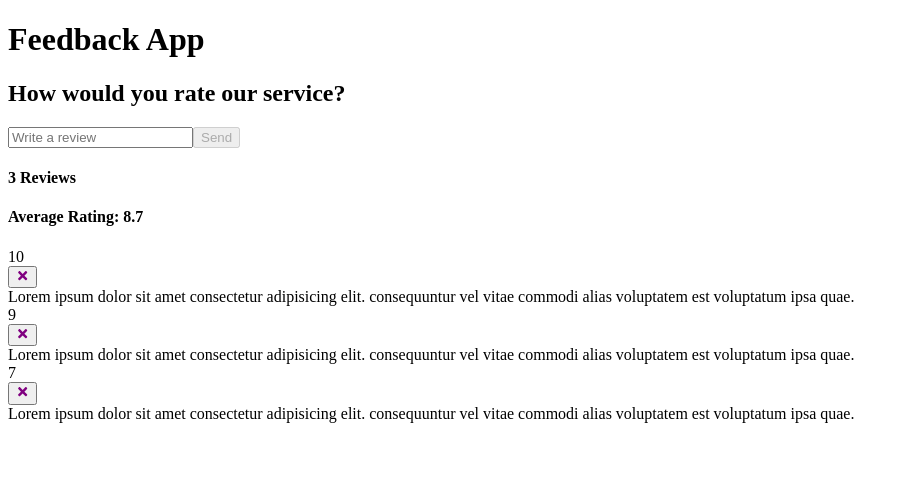
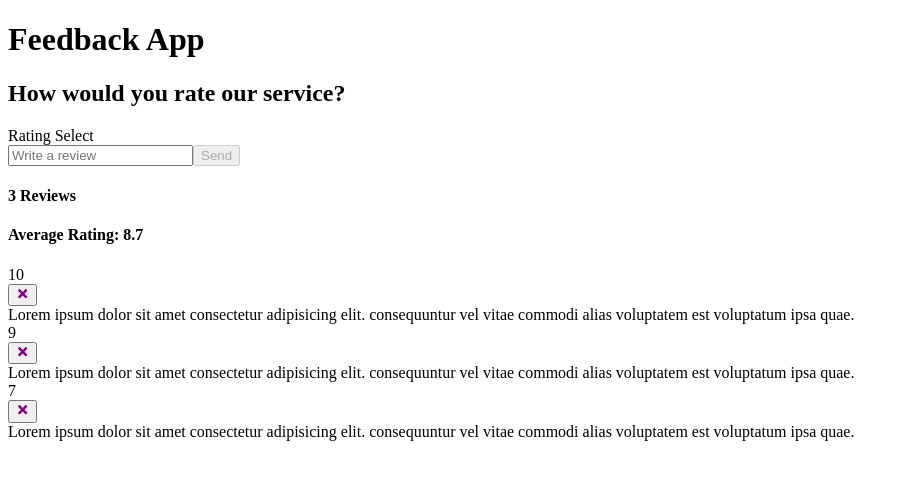
Before and after one commit to codeherbert/feedback-app-plus, a React (Create React App) app: page / in a window 1280 px wide. Shown: the top 480 px of the page, without its empty margins (0-909 px from the left). Built offline with nearby package versions, Linux system fonts and the light colour scheme.

Commit message:
creates RatingSelect component and adds to FeedbackForm

```diff
--- a/src/components/FeedbackForm.js
+++ b/src/components/FeedbackForm.js
@@ -1,9 +1,11 @@
 import React, {useState} from 'react';
 import Card from './shared/Card';
 import Button from './shared/Button';
+import RatingSelect from './RatingSelect';
 
 function FeedbackForm() {
     const [text, setText] = useState('');
+    const [rating, setRating] = useState(10);
     const [btnDisabled, setBtnDisabled] = useState('true');
     const [message, setMessage] = useState('');
 
@@ -28,7 +30,7 @@
         <Card>
             <form>
                 <h2>How would you rate our service?</h2>
-                {/* todo - the rating select component */}
+                <RatingSelect />
                 <div className="input-group">
                     <input
                         onChange={handleTextChange}
--- /dev/null
+++ b/src/components/RatingSelect.js
@@ -0,0 +1,12 @@
+import React from 'react';
+import {useState} from 'react';
+
+function RatingSelect() {
+    const [selected, setSelected] = useState(10);
+
+    return (
+        <div>Rating Select</div>
+    )
+}
+
+export default RatingSelect;
```
